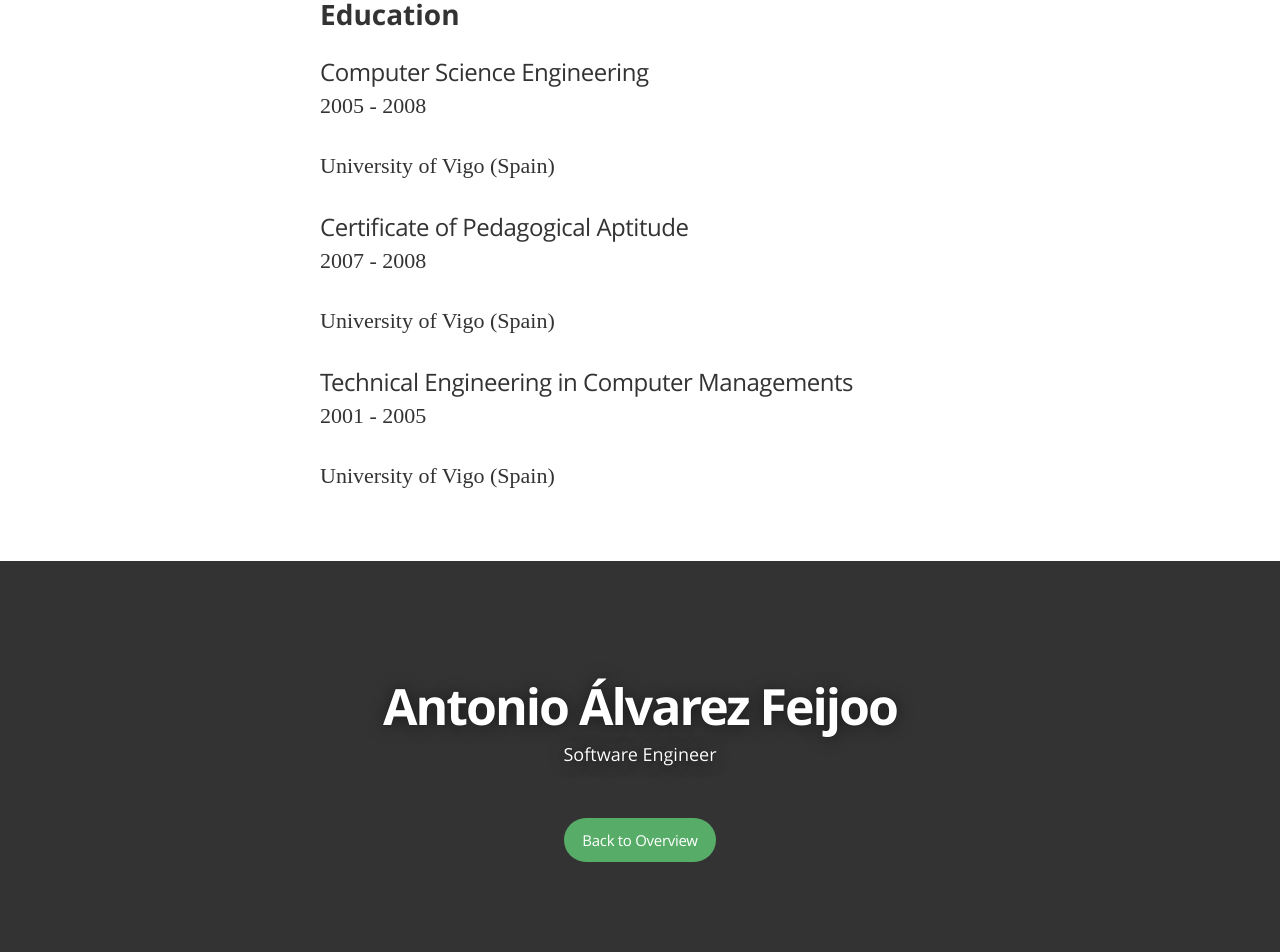
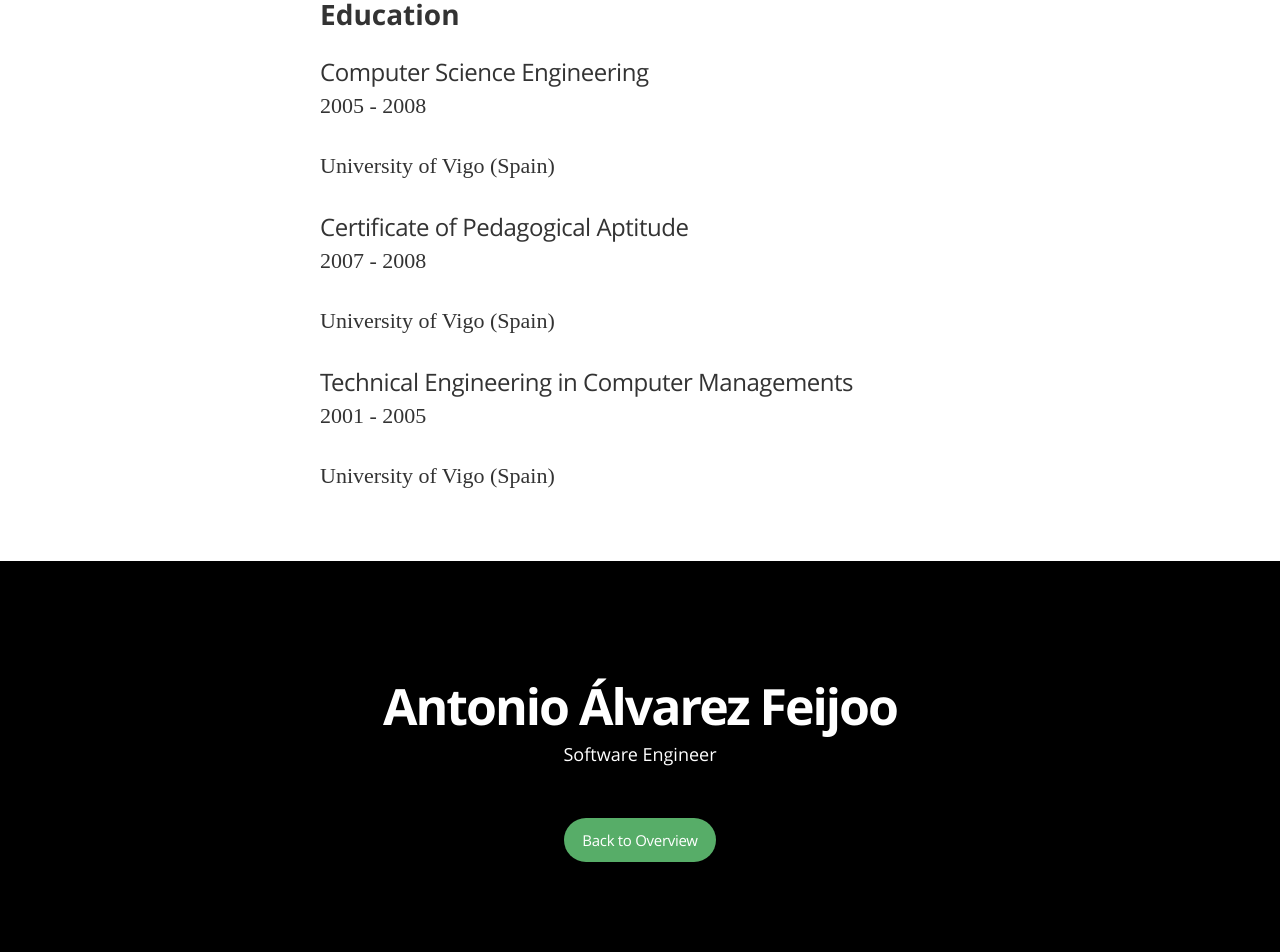
Before and after one commit to aafeijoo/aafeijoo.github.io, a Jekyll site: the page built from about.md, in a window 1280 px wide. Shown: the part 1462-2414 px from the top of the page. Built offline with Jekyll 4.4.1, drawn with Linux system fonts in a browser that asks for light colours; some web fonts are replaced; Markdown is read by kramdown in place of the engine named in the settings.

Commit message:
Fixed some styles

```diff
--- a/css/main.sass
+++ b/css/main.sass
@@ -537,7 +537,7 @@ body
   width: 100%
   position: relative
   overflow: hidden
-  background: #333
+  background: #000
   .background-closer-image
     position: absolute
     top: 0
```
